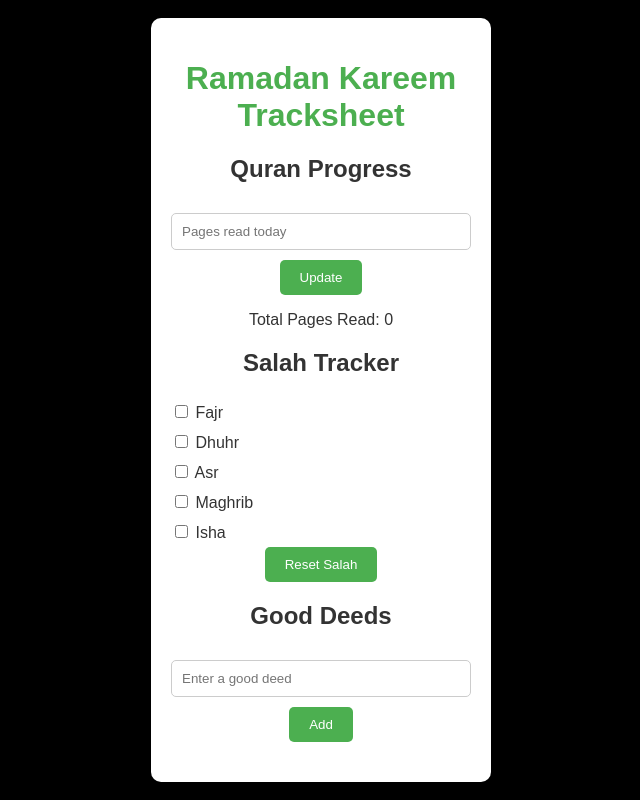
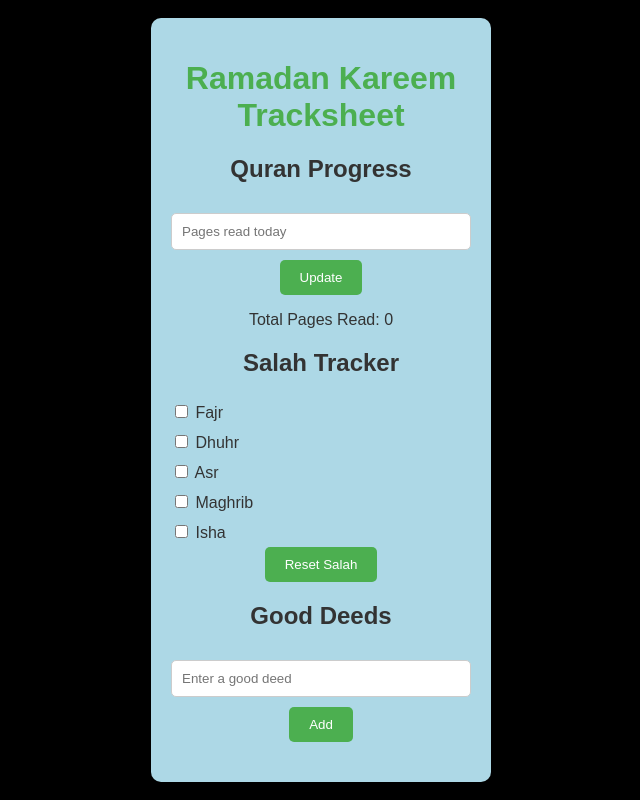
Before and after one commit to MUSTAFA-A-KHAN/Ramadan-Kareem-Tracksheet, a plain HTML site: page index.html in a window 1280 px wide. Both pictures are taken after a click on the button "Reset Salah". Shown: the whole page, without its empty margins (319-959 px from the left). Drawn offline with Linux system fonts and the light colour scheme.

Commit message:
style: change view dynamically with user interaction

```diff
--- a/script.js
+++ b/script.js
@@ -1,5 +1,8 @@
 let totalQuranPages = parseInt(localStorage.getItem("totalQuranPages")) || 0;
 document.getElementById("totalQuranPages").innerText = totalQuranPages;
+document.body.style.backgroundColor = "lightblue";
+//document.getElementById("container").style.backgroundColor = "lightblue";
+//alert("updated");
 
 // Update Quran progress and store it
 function updateQuranProgress() {
@@ -15,6 +18,9 @@ function updateQuranProgress() {
 // Reset Salah checkboxes and clear storage
 function resetSalah() {
     document.body.style.backgroundColor = "black";
+    alert("updated");
+    document.querySelector(".container").style.backgroundColor = "lightblue";
+    //document.getElementById("container").style.backgroundColor = "lightblue";
     const checkboxes = document.querySelectorAll(".salah-checkboxes input[type='checkbox']");
     checkboxes.forEach(checkbox => {
         checkbox.checked = false;
--- a/styles.css
+++ b/styles.css
@@ -10,7 +10,7 @@ body {
 }
 
 .container {
-    background-color: #fff;
+    background-color: #fffccf;
     padding: 20px;
     border-radius: 10px;
     box-shadow: 0 0 10px rgba(0, 0, 0, 0.1);
```
